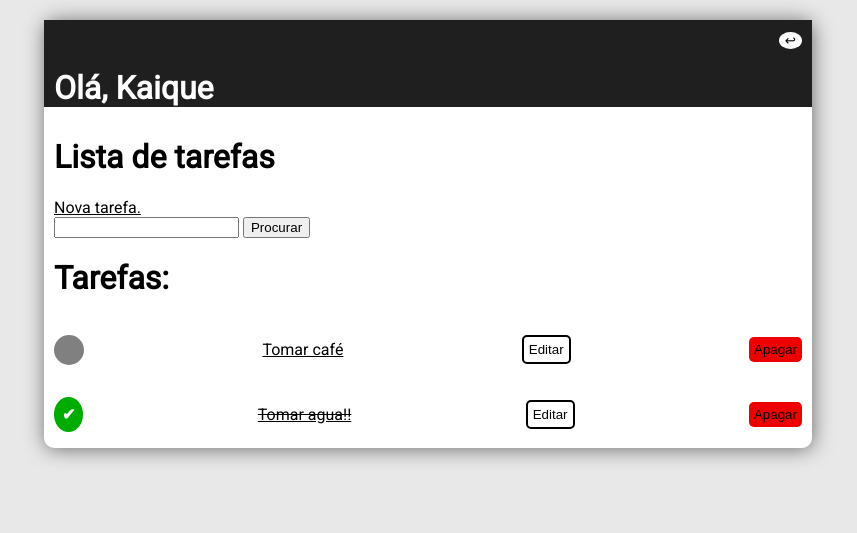
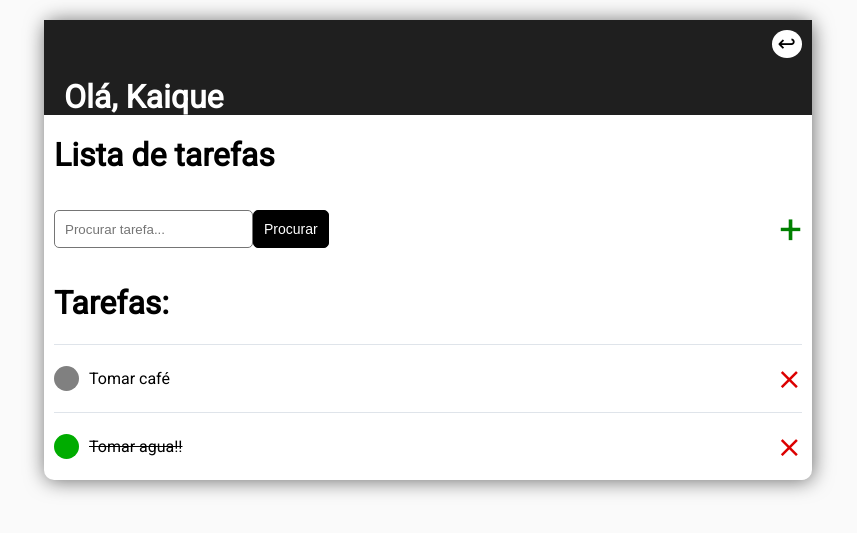
Before and after one commit to Kaique425/To-do-list, a Django app: page / in a window 1280 px wide. Shown: the top 533 px of the page, without its empty margins (212-1069 px from the left). Run offline with Django 3.2, Linux system fonts and the light colour scheme; a user stored in the database is signed in; data comes from the database, SQL or seed files in the repository; both versions use the stored data as it was after the commit.

Commit message:
Correções no alinhamento das tarefas

```diff
--- a/Tarefas/static/Tarefas/style.css
+++ b/Tarefas/static/Tarefas/style.css
@@ -1,6 +1,6 @@
 .body {
     font-family: 'Roboto', sans-serif;
-    background-color: rgb(232, 232, 232);
+    background-color: #FAFAFA;
     margin-top: 20px;
 }
 .container{
@@ -11,34 +11,82 @@
     border-radius: 10px;
     box-shadow:rgb(107 107 107) 1px 1px 20px 0px;
 }
+h1{
+    padding-left: 10px;
+}
+.button {
+    border: 1px solid #000000;
+    background-color: rgb(0, 0, 0);
+    color: #ffffff;
+    padding: 10px;
+    font-size: 14px;
+    border-radius: 5px;
+    cursor: pointer;
+    text-decoration: none;
+}
+.button:hover{
+    transition:cubic-bezier(0.165, 0.84, 0.44, 1);
+    background-color: white;
+    color: black;
+
+}
+input[type=text],
+        input[type=password],
+        textarea {
+            border: 1px solid #757575;
+            border-radius: 5px;
+            padding: 10px;
+            width: 90%;
+        }
+/*LISTA DE TAREFAS*/
+.barra-pesquisa{
+    display: flex;
+    padding: 5px;
+    justify-content: space-between;
+    flex-wrap: wrap;
+    flex-direction: row;
+    align-content: flex-start;
+    padding: 10px;
+    align-items: center;
+}
+.add-tarefa{
+    font-size: 40px;
+    color: green;
+    text-decoration: none;
+}
+.add-tarefa-link{
+    color: green;
+}
 
 .div-tarefas{
-
     display: flex;
-    flex-direction: row;
-    flex-wrap: wrap;
-    align-content: center;
+    align-items: center;
     justify-content: space-between;
+    background-color: #fff;
+    border-top: 1px solid #dfe4ea;
+    overflow: hidden;
+}
+.titulo-tarefa{
+    display: flex;
     align-items: center;
 }
 
-/*LISTA DE TAREFAS*/
 .tarefa-completa{
-    text-decoration: none;
+    margin-right: 10px;
     border-radius: 50%;
-    border-style: none;
-    padding: 8px;
-    font-weight: 700;
-    color: white;
+    height: 25px;
+    width: 25px;
     background-color: rgb(0, 172, 0);
 }
 .tarefa-incompleta{
     border-radius: 50%;
     background-color: grey;
-    padding: 15px;
-    font-weight: 900;
+    height: 25px;
+    width: 25px;
+    margin-right: 10px;
 }
 a{
+    text-decoration: none;
     color: rgb(0, 0, 0);
 }
 .logout{
@@ -50,12 +98,15 @@ a{
     color: white;
     margin:10px;
 }
-.bar{
+.header-bar{
 
+    color: white;
+    height: 95px;
     background-color: #1F1F1F;
 }
 
 .Tarefalist{
+    padding: 0px;
     display: flex;
     flex-direction: column;
     height: fit-content;
@@ -66,6 +117,7 @@ a{
 .exitbutton{
     border-radius: 50%;
     background-color: white;
+    font-size: 22px;
     color:black;
     border-style: none;
 }
@@ -73,26 +125,20 @@ a{
     transition: cubic-bezier();
     background-color:rgb(174, 174, 174);
 }
-.detailbutton{
-    color: rgb(0, 0, 0);
-    border-radius: 5px;
-    border-style:solid ;
-    padding: 5px;
-    background-color: rgb(255, 255, 255);
+.deletebutton{
+    color: rgb(220, 0, 0);
+    text-decoration: none;
+    font-size: 30px;
 }
-.detailbutton:hover{
-    transition: cubic-bezier();
-    background-color: rgb(97, 97, 97);
-}
-.deletebutton{
-    color: rgb(0, 0, 0);
-    border-radius: 5px;
-    border: none;
-    padding: 5px;
-    background-color: rgb(239, 0, 0);
-}
-.deletebutton:hover{
-    transition: cubic-bezier();
-    background-color:rgb(164, 0, 0);
+
+@media screen and (max-width: 768px) {
+    .container{
+        width: 95vw;
+        color: rgb(0, 0, 0);
+        margin: auto;
+        background-color: rgb(255, 255, 255);
+        border-radius: 10px;
+        box-shadow:rgb(107 107 107) 1px 1px 20px 0px;
+    }
 }
 /*LISTA DE TAREFAS*/
--- a/Tarefas/templates/Tarefas/login.html
+++ b/Tarefas/templates/Tarefas/login.html
@@ -1,7 +1,9 @@
 {% extends 'Tarefas/main.html' %}
 {% block content %}
-    <h1>Login</h1>
 
+    <div class="header-bar" >
+        <h1>Login</h1>
+    </div>
     <form method="POST">
 
         {% csrf_token %}
--- a/Tarefas/templates/Tarefas/tarefas_list.html
+++ b/Tarefas/templates/Tarefas/tarefas_list.html
@@ -1,6 +1,6 @@
 {% extends 'Tarefas/main.html' %}
 {% block content %}
-        <div class="bar">
+        <div class="header-bar">
             <div>
                 {%if request.user.is_authenticated %}
                 <p class="logout"><a href="{% url 'logout' %}"><button class="exitbutton">&#8617;</button></a></p>
@@ -10,32 +10,40 @@
 
                 <h1 class="title">Olá, {{request.user|title}}</h1>
             </div>
+        </div>     <h1>Lista de tarefas</h1>
+                 <div class="barra-pesquisa">
+
+                    <form method="GET" style="display: flex;" >
+                            <input type="text" name="area-de-procura" value="{{procura_input}}" placeholder="Procurar tarefa...">
+                            <input class="button" type="submit" value="Procurar" >
+                    </form>
+                    <div class="add-tarefa">
+                        <a class="add-tarefa-link" href="{% url 'criartarefa' %}">&#43;</a>
                     </div>
+
+                </div>
+                <h1>Tarefas: </h1>
         <div class="Tarefalist">
-                <h1>Lista de tarefas</h1>
-                <a href="{% url 'criartarefa' %}">Nova tarefa.</a>
-                <form method="GET" >
-                    <input type="text" name="area-de-procura" value="{{procura_input}}">
-                    <input type="submit" value="Procurar" >
-                </form>
-                <h1>Tarefas: </h1>
                 {% for t in Tarefas %}
                     <div class="div-tarefas">
                         {% if t.completa %}
-                            <p class="tarefa-completa">&#10004;</p>
+                        <div class="titulo-tarefa">
+                            <div class="tarefa-completa"></div>
                             <p><a href="{% url 'detalhetarefa' t.pk %}"><s>{{t.titulo}}</s></a></p>
+                        </div>
+                            <p><a class="deletebutton" href="{% url 'apagartarefa' t.pk %}">&#10799;</a></p>
                         {% else %}
-                        <p class="tarefa-incompleta"></p>
-                        <p><a href="{% url 'detalhetarefa' t.pk %}">{{t.titulo}}</a></p>
+                            <div class="titulo-tarefa"><div class="tarefa-incompleta"></div>
+                            <p><a href="{% url 'editartarefa' t.pk %}">{{t.titulo}}</a></p></div>
+                            <p><a class="deletebutton" href="{% url 'apagartarefa' t.pk %}">&#10799;</a></p>
                         {% endif %}
-                        <p><a href="{% url 'editartarefa' t.pk %}"><button class="detailbutton">Editar</button></a></p>
-                        <p><a href="{% url 'apagartarefa' t.pk %}"><button class="deletebutton">Apagar</button></a></p>
                      </div>
                         {% empty %}
                         <div>
                             <p>Não há tarefas...</p>
                         </div>
                         {% endfor %}
+
         </div>
 
 {% endblock %}
```
Also changed, not shown: Tarefas/templates/Tarefas/registro.html (+9 -2 lines), Tarefas/templates/Tarefas/tarefas_form.html (+15 -3 lines), Tarefas/migrations/0002_rename_descricao_tarefas_descrição.py (added), Tarefas/migrations/0003_rename_descrição_tarefas_descricao.py (added), db.sqlite3. Lines whose indentation alone changed are shown as unchanged.
